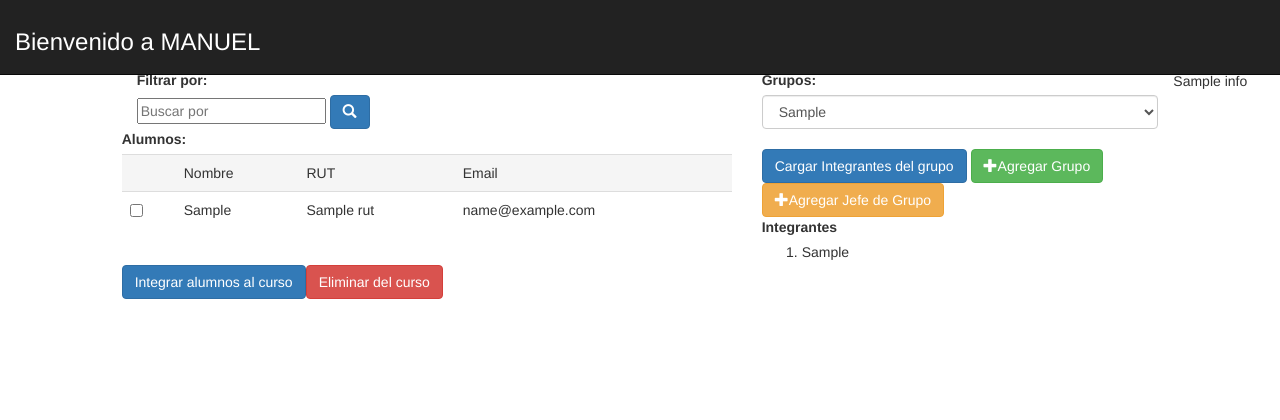
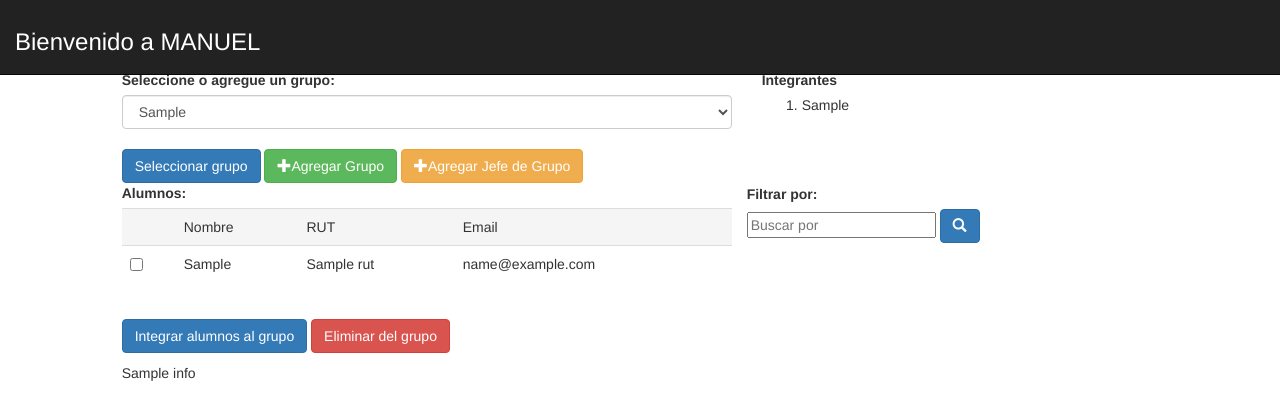
Before and after one commit to HectorEcheverria/Manuel, a Django app: template encuestas/templates/encuestas/agregaralumnoagrupoporcurso.html in a window 1280 px wide. Shown: the top 420 px of the page. Run offline with Django 3.2, Linux system fonts and the light colour scheme; the template is opened without the code that fills it: most values are stand-ins (such as "Sample title", 1, 10 or a date in 2020); some libraries are stand-ins or nearby versions.

Commit message:
Cambios agregar alumnos grupos

```diff
--- a/encuestas/templates/base.html
+++ b/encuestas/templates/base.html
@@ -18,7 +18,7 @@
 			margin-right:240px;
 		}
 		.ScrollStyle{
-		    max-height: 250px;
+		    max-height: 550px;
 		    overflow-y: scroll;
 		}
 
--- a/encuestas/templates/encuestas/agregaralumnoagrupoporcurso.html
+++ b/encuestas/templates/encuestas/agregaralumnoagrupoporcurso.html
@@ -6,22 +6,62 @@
 
 <div class="container-fluid" >
 	<div class="row">
-<div class="col-lg-1"></div>
-{% if Alumnos  %}
+		<div class="col-md-1"></div>
+
+		<div class="col-md-6">
+			<div class="form-group">
+				<label>Seleccione o agregue un grupo:</label><br>
+				<!-- <label >Grupos:</label> -->
+				<table class="table">
+				<form  action="" method="POST">
+				{% csrf_token %}
+				<select class="form-control" id="el_Grupo" name="elGrupo">
+
+				{% for cadaGrupo in Grupos %}
+				{% ifequal cadaGrupo.id idGrupoSeleccionado %}
+						<option value="{{cadaGrupo.id}}" selected>{{cadaGrupo}}</option>
+				{% else %}
+					<option value="{{cadaGrupo.id}}">{{cadaGrupo}}</option>
+				{% endifequal %}
+
+				{% endfor %}
+				</select>
+				</table>
+			</div>
+			<input class="btn btn-primary" type="submit" value="Seleccionar grupo">
+			<a href="{% url 'vista_agregar_grupo' %}?next={{request.path}}">
+			<button type="button" class="btn btn-success">
+			<span class="glyphicon glyphicon-plus" ></span>Agregar Grupo
+			</button></a>
+
+			{% if idGrupoSeleccionado %}
+			<a href="{% url 'vista_agregar_jefe_de_grupo' idGrupoSeleccionado %}?next={{request.path}}">
+			<button type="button" class="btn btn-warning"><span class="glyphicon glyphicon-plus"></span>Agregar Jefe de Grupo
+			</button></a>
+			{% endif %}
+			</form>
+			</div>
+
+		<div class="col-md-4">
+			<div class="ScrollStyle">
+				<label>Integrantes</label>
+				<ol>
+				{% for cadaIntegrante in Integrantes %}
+				<li>{{ cadaIntegrante }}</li>
+				{% endfor %}
+				</ol>
+			</div>
+		</div>
+		<div class="col-md-1"></div>
+	</div>
+	<div class="row">
+		<div class="col-md-1"></div>
+
 		<div class="col-lg-6">
-<div class="container-fluid">
-<label> Filtrar por:</label>
-<form class="navbar-search" method="POST">
-{% csrf_token %}
-<input type="text" class="search-query" placeholder="Buscar por" name="buscado"/>
-<input type='hidden' name='idGrupoOculto' value={{idGrupoSeleccionado}} />
-<button class="btn btn-primary" type="submit"><i class="glyphicon glyphicon-search" ></i></button>
+		{% if idGrupoSeleccionado != ''  %}
 
-
-</form>
-
-</div>
 			<form  action="" method="POST">
+			<input type='hidden' name='elGrupo' value={{idGrupoSeleccionado}} />
 			{% csrf_token %}
 			<div class="form-group ScrollStyle">
 			<label >Alumnos:</label>
@@ -42,56 +82,32 @@
 			{% endfor %}
 			</table>
 			</div>
-<p><input class="btn btn-primary" type="submit" value="Integrar alumnos al curso"><input class="btn btn-danger" type="submit" value="Eliminar del curso" name="Eliminar"></p>
-</div>
-<div class="col-lg-4">
-<div class="form-group">
-<label >Grupos:</label>
-<table class="table">
-<select class="form-control" id="el_Grupo" name="elGrupo">
-{% for cadaGrupo in Grupos %}
-{% ifequal cadaGrupo.id idGrupoSeleccionado %}
-		<option value="{{cadaGrupo.id}}" selected>{{cadaGrupo}}</option>
+			<p><input class="btn btn-primary" type="submit" value="Integrar alumnos al grupo"> <input class="btn btn-danger" type="submit" value="Eliminar del grupo" name="Eliminar"></p>
 		{% else %}
-	<option value="{{cadaGrupo.id}}">{{cadaGrupo}}</option>
-{% endifequal %}
 
-{% endfor %}
-</select>
-</table>
-</div>
-<input class="btn btn-primary" type="submit" value="Cargar Integrantes del grupo">
-<a href="{% url 'vista_agregar_grupo' %}?next={{request.path}}">
-<button type="button" class="btn btn-success">
-<span class="glyphicon glyphicon-plus" ></span>Agregar Grupo
-</button></a>
-
-
-{% if idGrupoSeleccionado %}
-<a href="{% url 'vista_agregar_jefe_de_grupo' idGrupoSeleccionado %}?next={{request.path}}">
-<button type="button" class="btn btn-warning"><span class="glyphicon glyphicon-plus"></span>Agregar Jefe de Grupo
-</button></a>
-{% endif %}
-<div class="ScrollStyle">
-
-<label>Integrantes</label>
-<ol>
-{% for cadaIntegrante in Integrantes %}
-<li>{{ cadaIntegrante }}</li>
-{% endfor %}
-</ol>
-
-</div>
-</div>
-<div class="col-lg-1"></div>
-{% else %}
-No existen cursos y/o encuestas para crear
 		{% endif %}
 		{{info}}
+		</div>
+		<div class="col-lg-4"></div>
+		<div class="col-lg-1"></div>
+
+		{% if idGrupoSeleccionado != ''  %}
+			</form>
+		<!-- Filtro -->
+			<div class="container-fluid">
+			<label> Filtrar por:</label>
+			<form class="navbar-search" method="POST">
+			{% csrf_token %}
+			<input type="text" class="search-query" placeholder="Buscar por" name="buscado"/>
+			<input type='hidden' name='idGrupoOculto' value={{idGrupoSeleccionado}} />
+			<button class="btn btn-primary" type="submit"><i class="glyphicon glyphicon-search" ></i></button>
 
 
 			</form>
 
 			</div>
-</div>
+
+			<!-- Filtro -->
+
+		{% endif %}
 {% endblock%}
```
Also changed, not shown: encuestas/apps/encuestas/views.py (+40 -11 lines), encuestas/apps/home/views.py (+29 -0 lines), encuestas/templates/rencuestas/vistaenvioencuestas.html (+30 -2 lines), 2 other files. Lines whose indentation alone changed are shown as unchanged.
